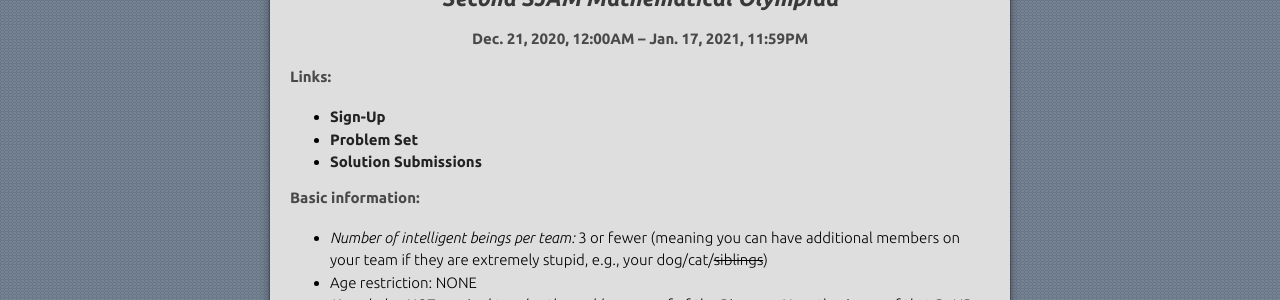
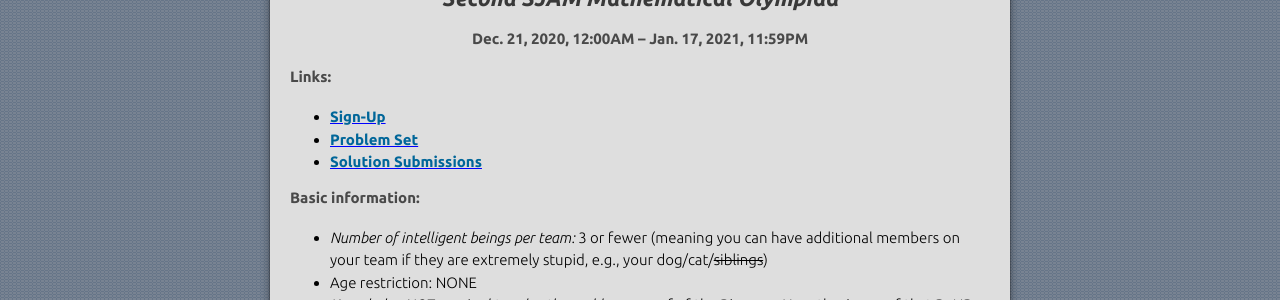
Before and after one commit to sjammathletes/sjammathletes.github.io, a Jekyll site: the page built from sjammo.md, in a window 1280 px wide. Shown: the part 711-1011 px from the top of the page. Built offline with Jekyll 4.4.1, drawn with Linux system fonts in a browser that asks for light colours; our own code applies the rules of GitHub Pages for plain Markdown files.

Commit message:
reformatting

```diff
--- a/sjammo.md
+++ b/sjammo.md
@@ -6,9 +6,9 @@
 #### <center> Dec. 21, 2020, 12:00AM – Jan. 17, 2021, 11:59PM </center>
 
 #### Links:
- - [**Sign-Up**](https://forms.gle/VrC7EFbLhy2YMEvk7)
- - [**Problem Set**](https://www.youtube.com/watch?v=dQw4w9WgXcQ)
- - [**Solution Submissions**](https://forms.gle/RXbA8CeKqibeRyGD7)
+ - <b><ins style="color:blue;">[Sign-Up](https://forms.gle/VrC7EFbLhy2YMEvk7)</ins></b>
+ - <b><ins style="color:blue;">[Problem Set](https://www.youtube.com/watch?v=dQw4w9WgXcQ)</ins></b>
+ - <b><ins style="color:blue;">[Solution Submissions](https://forms.gle/RXbA8CeKqibeRyGD7)</ins></b>
 
 #### Basic information:
  - *Number of intelligent beings per team:* 3 or fewer (meaning you can have additional members on your team if they are extremely stupid, e.g., your dog/cat/~~siblings~~)
```
